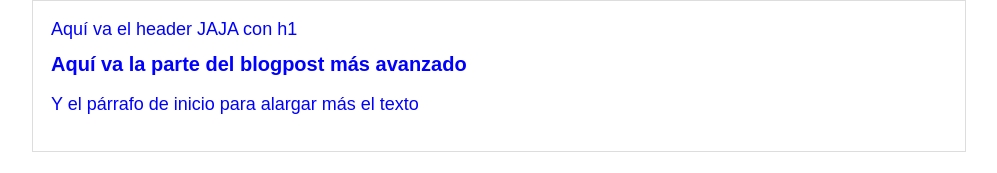
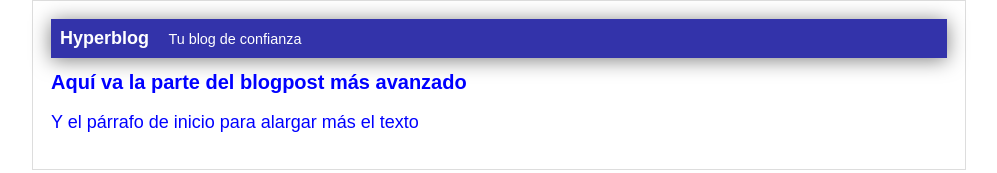
Before and after one commit to fsmith9/hyperloco, a plain HTML site: page index.html in a window 1280 px wide. Shown: the whole page, without its empty margins (141-1138 px from the left). Drawn offline with Linux system fonts and the light colour scheme.

Commit message:
Finalizada la cabecera azul

```diff
--- a/css/estilos.css
+++ b/css/estilos.css
@@ -7,6 +7,24 @@ body
         margin: 0;
         padding: 0;
     }
+
+    #cabecera
+    {
+        background: #33A;
+        box-shadow: 0px 2px 20px 0px rgba(0,0,0,0.5);
+        color: white;
+        font-weight: bold;
+        margin: 0;
+        padding: 0.5em;
+    }
+
+    #cabecera #tagline
+    {
+        padding: 0 0 0 1em;
+        font-weight: normal;
+        font-size: 0.8em;
+    }
+
     #container
     {
         width: 70%;
--- a/index.html
+++ b/index.html
@@ -5,8 +5,9 @@
     </head>
     <body>
         <div id="container">
-            <div id="header">
-                Aquí va el header JAJA con h1
+            <div id="cabecera">
+                Hyperblog
+                <span id="tagline">Tu blog de confianza</span>
             </div>
             <div id="post">
         <h1>Aquí va la parte del blogpost más avanzado</h1>
```
